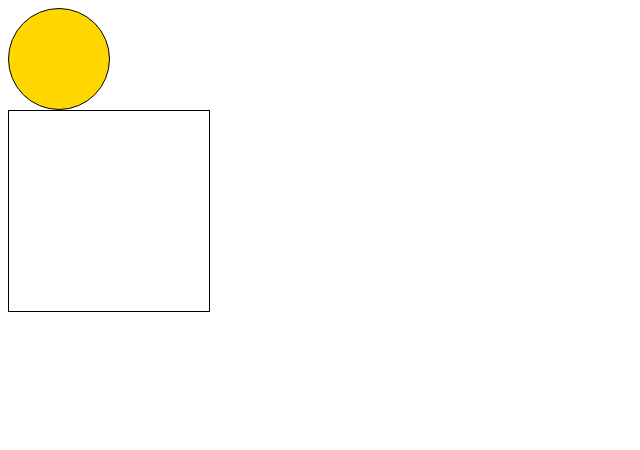
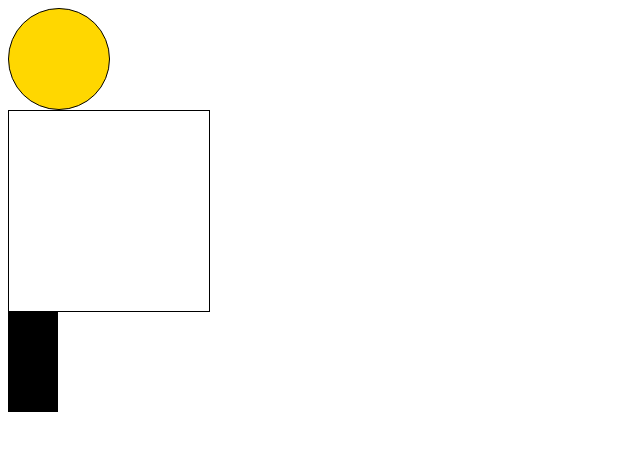
Before and after one commit to josugyeong/git-drawing, a plain HTML site: page index.html in a window 1280 px wide. Shown: the whole page, without its empty margins (0-640 px from the left). Drawn offline with Linux system fonts and the light colour scheme.

Commit message:
leg done

```diff
--- a/index.html
+++ b/index.html
@@ -17,10 +17,16 @@
         height: 200px;
         border: 1px solid #000;
     }
+    .leg {
+        width: 50px;
+        height: 100px;
+        background: black;
+    }
 </style>
 </head>
 <body>
     <div class="head"></div>
     <div class="body"></div>
+    <div class="leg"></div>
 </body>
 </html>
```
